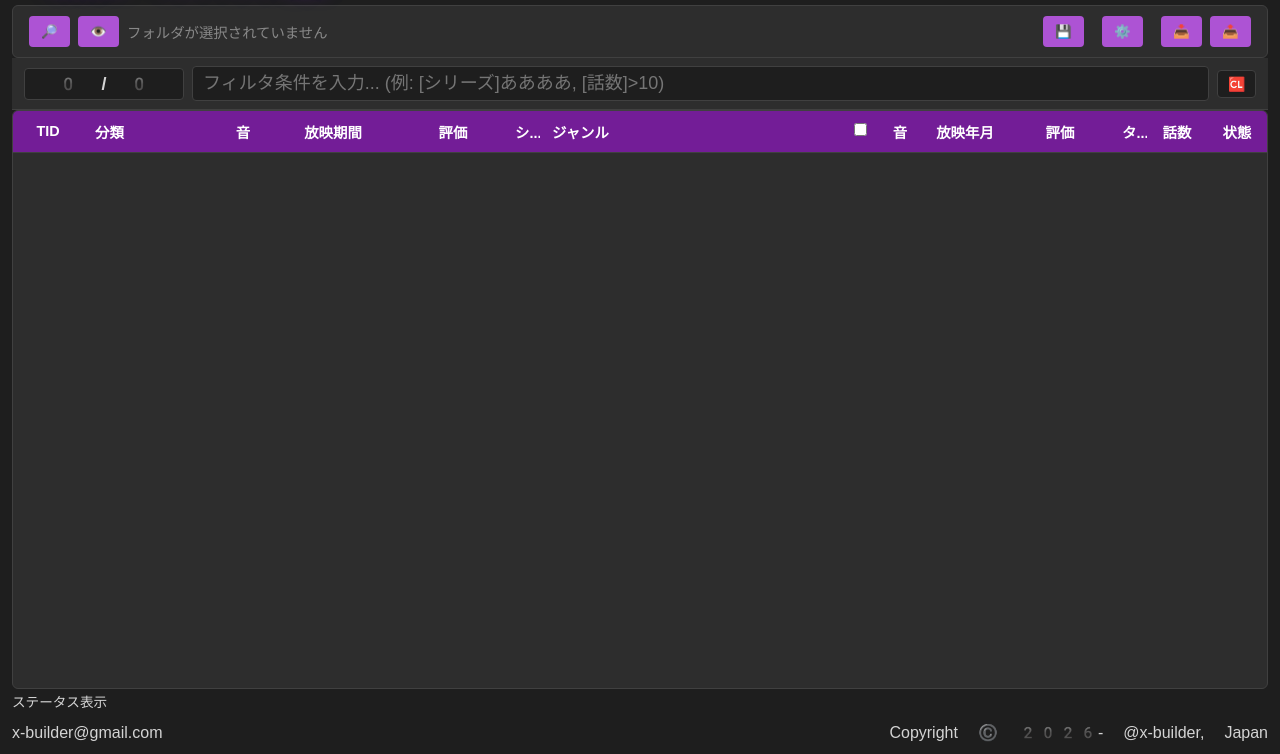
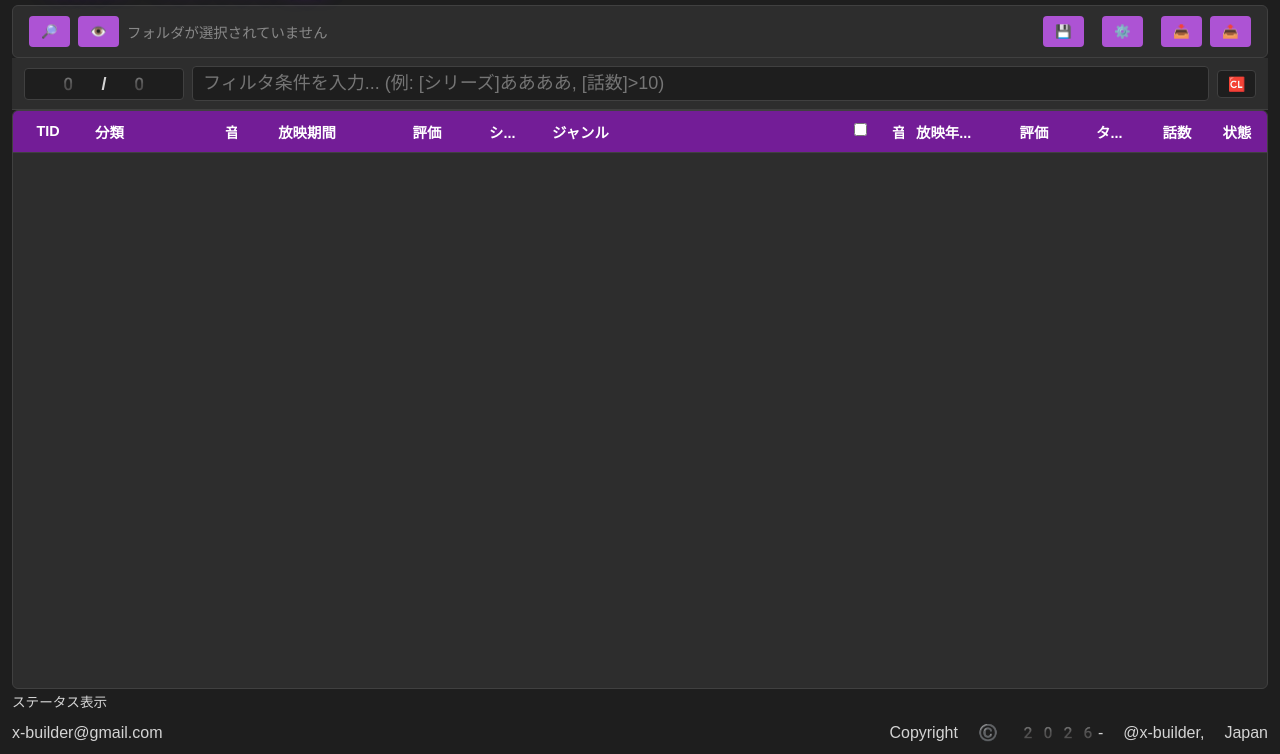
Before and after one commit to x-builder1965/xSearch, an Electron app: page index.html in a window 1280 px wide. Shown: the part 46-800 px from the top of the page. Drawn offline with Linux system fonts and the light colour scheme; no server answers.

Commit message:
Ver1.15.0 検索結果リストに「分類」を追加。（微調整）

```diff
--- a/style.css
+++ b/style.css
@@ -314,15 +314,15 @@ tr:hover {
 
 /* 各列の幅・テキスト配置指定 */
 #playlist-table th:nth-child(1), #playlist-table td:nth-child(1) { width: 70px; text-align: center; }   /* TID */
-#playlist-table th:nth-child(2), #playlist-table td:nth-child(2) { width: 140px; }   /* 分類 */
-#playlist-table th:nth-child(3), #playlist-table td:nth-child(3) { width: 40px; text-align: center; }   /* S50音 */
+#playlist-table th:nth-child(2), #playlist-table td:nth-child(2) { width: 130px; }   /* 分類 */
+#playlist-table th:nth-child(3), #playlist-table td:nth-child(3) { width: 24px; text-align: center; }   /* S50音 */
 #playlist-table th:nth-child(4), #playlist-table td:nth-child(4) { width: 140px; text-align: center; }  /* S放映期間 */
 #playlist-table th:nth-child(5), #playlist-table td:nth-child(5) { width: 100px; text-align: center; }   /* S評価 */
 /* ※ 6番目（シリーズ）は自動拡大（最小幅20pxを指定） */
 #playlist-table th:nth-child(7), #playlist-table td:nth-child(7) { width: 300px; }  /* ジャンル */
 #playlist-table th:nth-child(8), #playlist-table td:nth-child(8) { width: 40px; text-align: center; } /* 保存対象（チェックBOX） */
-#playlist-table th:nth-child(9), #playlist-table td:nth-child(9) { width: 40px; text-align: center; }   /* T50音 */
-#playlist-table th:nth-child(10), #playlist-table td:nth-child(10) { width: 90px; text-align: center; }   /* T放映年月 */
+#playlist-table th:nth-child(9), #playlist-table td:nth-child(9) { width: 24px; text-align: center; }   /* T50音 */
+#playlist-table th:nth-child(10), #playlist-table td:nth-child(10) { width: 80px; text-align: center; }   /* T放映年月 */
 #playlist-table th:nth-child(11), #playlist-table td:nth-child(11) { width: 100px; text-align: center; }   /* T評価 */
 /* ※ 12番目（タイトル）も自動拡大（最小幅20pxを指定） */
 #playlist-table th:nth-child(13), #playlist-table td:nth-child(13) { width: 60px; text-align: center; } /* 話数 */
```
